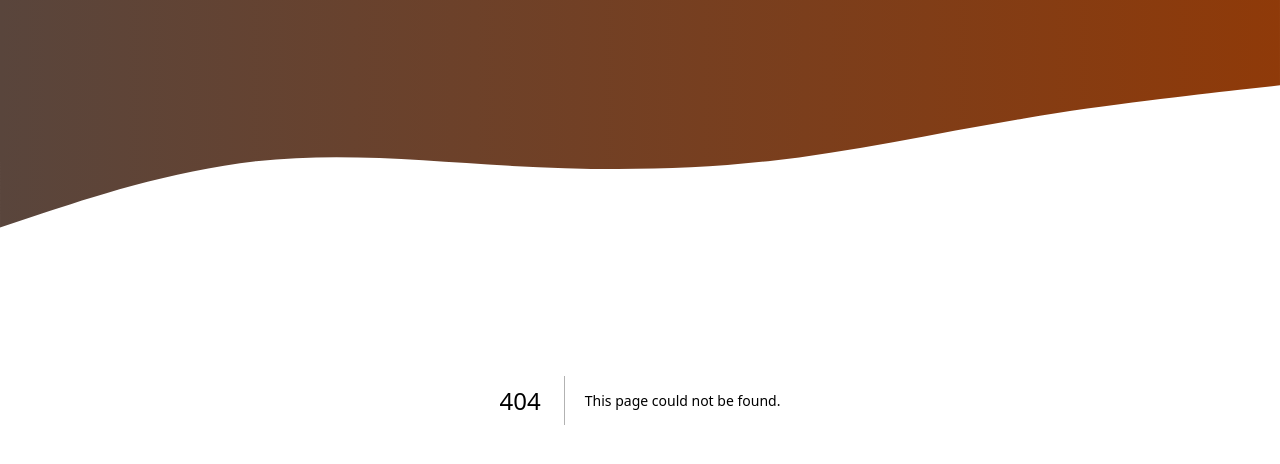
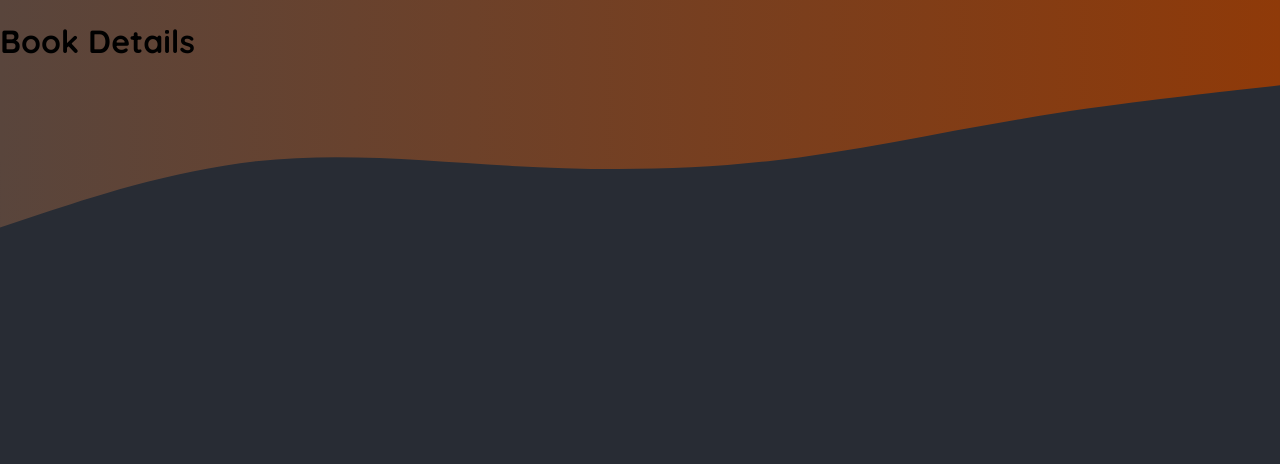
Before and after one commit to yassinehaku/NextJS-Book-Sharing-Project, a Next.js app: page /books/1 in a window 1280 px wide. Before the commit this address had no page. Shown: the top 464 px of the page. Built offline with nearby package versions, Linux system fonts and the light colour scheme.

Commit message:
dynamic route for details page

```diff
--- /dev/null
+++ b/app/books/[bookSlug]/page.js
@@ -0,0 +1,3 @@
+export default function BookDetailsPage (){
+    return <h1> Book Details</h1>;
+}
```
Also changed, not shown: app/community/page.js (renamed from app/books/community/page.js).
